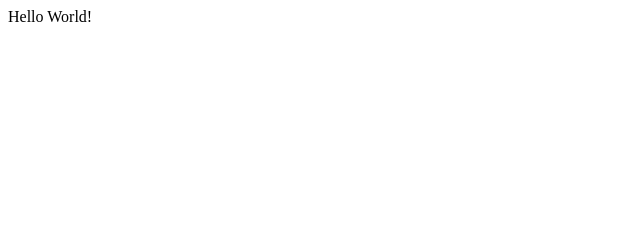
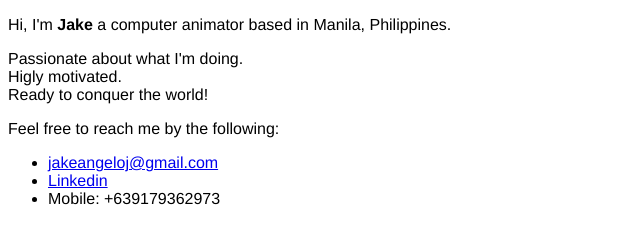
Before and after one commit to jakeangelo/jakeangelo.github.io, a plain HTML site: page index.html in a window 1280 px wide. Shown: the whole page, without its empty margins (0-640 px from the left). Drawn offline with Linux system fonts and the light colour scheme.

Commit message:
Adds initial infos

```diff
--- a/index.html
+++ b/index.html
@@ -4,8 +4,31 @@
     <meta charset="utf-8" />
     <meta name="viewport" content="width=device-width" />
     <title>Jake Angelo</title>
+
+    <style type="text/css">
+      body{
+        font-family: helvetica, ubuntu, courier;
+        font-size: 16px;
+      }
+    </style>
   </head>
   <body>
-    Hello World!
+    <p>
+      Hi, I'm <b>Jake</b> a computer animator based in Manila, Philippines.
+    </p>
+    <p>
+      Passionate about what I'm doing.<br>
+      Higly motivated.<br>
+      Ready to conquer the world!
+    </p>
+
+    <p>
+      Feel free to reach me by the following:
+    </p>
+    <ul>
+      <li><a href='mailto:jakeangeloj@gmail.com'>jakeangeloj@gmail.com</a></li>
+      <li><a href='https://www.linkedin.com/in/jake-angelo-jimenez-b90971128/'>Linkedin</a></li>
+      <li>Mobile: +639179362973</li>
+    </ul>
   </body>
 </html>
```
